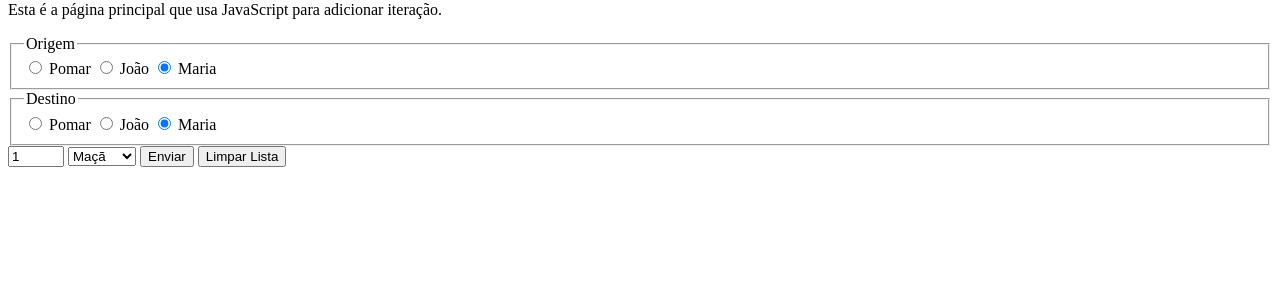
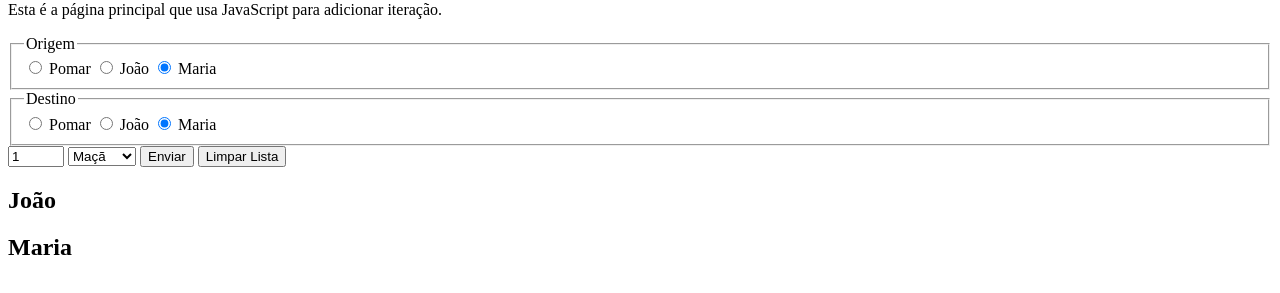
Before and after one commit to ufjf-dcc202/ufjf-dcc202-2023-3-b-atv12-r-santrovitsch, a website: page index.html in a window 1280 px wide. Shown: the part 79-372 px from the top of the page. Drawn offline with Linux system fonts and the light colour scheme.

Commit message:
Adicionei os textos joao e maria

```diff
--- a/index.html
+++ b/index.html
@@ -53,7 +53,10 @@
             </form>
         </section>
         <section name="saida">
-
+            <h2>João</h2>
+            <ol id="joao"></ol>
+            <h2>Maria</h2>
+            <ol id="maria"></ol>
         </section>
         </main>
     </main>
```
